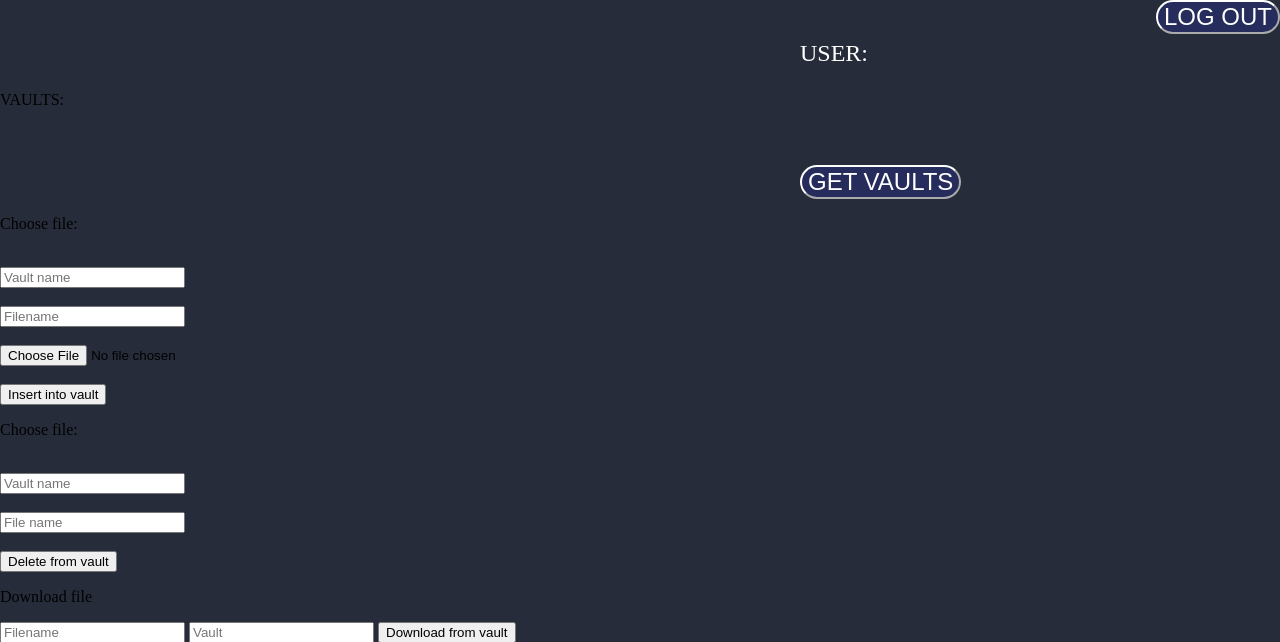
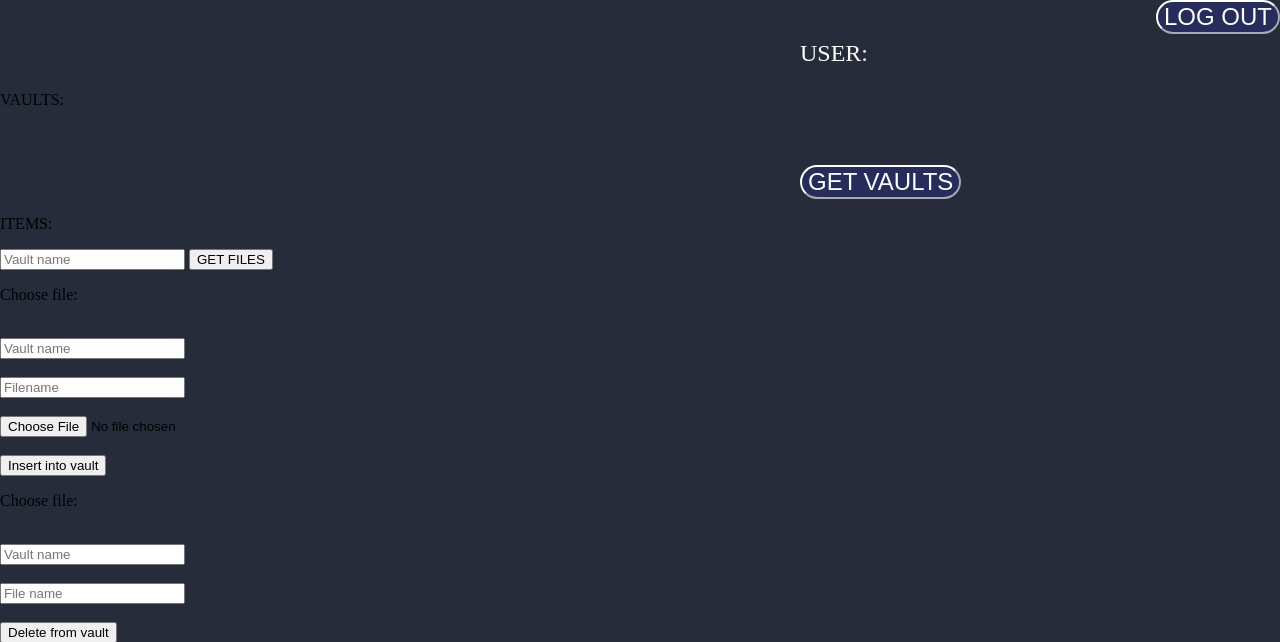
Before and after one commit to Cryp70m4n/xena, a Flask app: template src/templates/profile.html in a window 1280 px wide. Shown: the top 642 px of the page. Run offline with Flask 2, Linux system fonts and the light colour scheme; the template is opened without the code that fills it, so the values that code supplies are empty; parts of the project's set-up code (start-up, migrations or seed data) failed here and were passed over.

Commit message:
Added read vault to frontend

```diff
--- a/src/api.py
+++ b/src/api.py
@@ -462,6 +462,29 @@ def get_vaults():
     success_response = json.dumps(success_response_data)
     return success_response
 
+@app.route('/list_files', methods=['POST'])
+def list_files():
+    fail_response_data = {"response_status": "You are not allowed to do that!", "response_code": 1}
+    fail_response = json.dumps(fail_response_data)
+    session = session_check(request)
+    if session != True:
+        return fail_response
+    data = request.json
+    data = jsonify(data)
+    data = data.json
+    if "user" not in data or "session" not in data or "target_vault" not in data:
+        missing_response_data = {"response_status": "You are missing some data!", "response_code": 2}
+        missing_response = json.dumps(missing_response_data)
+        return missing_response
+    session_string = data["session"].replace('"', '')
+    sess = str(session_string)
+    user = data["user"]
+    user = user.replace('"', '')
+    items = functions.read_vault(user, sess, data["target_vault"])
+    success_response_data = {"files": items, "response_status": "Success!", "response_code": 0}
+    success_response = json.dumps(success_response_data)
+    return success_response
+
 @app.route('/read_vault', methods=['POST'])
 def read_vault():
     fail_response_data = {"response_status": "You are not allowed to do that!", "response_code": 1}
--- a/src/functions.py
+++ b/src/functions.py
@@ -282,6 +282,11 @@ class admin_functions():
             self.auth.throw_error(2, "Vault you are looking for doesn't exist!")
         vault_path = f"vaults/{caller_usr}/{target_vault}/*"
         files = glob.glob(vault_path)
+        i = 0
+        while i < len(files):
+            tmp = files[i].split("/")
+            files[i] = tmp[len(tmp)-1]
+            i+=1
         return files
 
     def insert_into_vault(self, caller_usr=None, caller_session=None, target_vault=None, file_data_b64=None, filename=None):
--- a/src/static/js/profile.js
+++ b/src/static/js/profile.js
@@ -57,6 +57,40 @@ function get_vaults() {
 		if(response_obj.vaults) {
             let vaults = response_obj.vaults;
             let vaults_element = document.getElementById("vaults");
+            vaults_element.textContent += vaults;
+            vaults_element.textContent += " ";
+			vaults_element.style.color = "white";
+            return "Success!"
+		}
+		return "Failure!";
+	}
+
+	xhr.send(JSON.stringify(data));
+}
+
+function list_files() {
+	let t_vault = document.getElementById("tvaul").value;
+	let method = "POST"
+    let action = "/list_files"
+	let xhr = new XMLHttpRequest();
+	xhr.open(method, action, true);
+	xhr.setRequestHeader('Content-Type', 'application/json; charset=UTF-8');
+	let data = {
+		"user": usr,
+		"session": session,
+		"target_vault": t_vault
+	};
+	xhr.onload = function() {
+		let response = null;
+		if (xhr.status >= 200 && xhr.status < 300) {
+			response = xhr.responseText;
+		}
+		if(isJsonObject(response) != true)
+			return "Failure!"
+		let response_obj = JSON.parse(response);
+		if(response_obj.files) {
+            let vaults = response_obj.files;
+            let vaults_element = document.getElementById("items");
             vaults_element.textContent += vaults;
             vaults_element.textContent += " ";
 			vaults_element.style.color = "white";
--- a/src/templates/profile.html
+++ b/src/templates/profile.html
@@ -14,6 +14,9 @@
 
 		<p class="vauls" id="vaults">VAULTS:</p>
 		<button class="get_vaults" id="get_vaults" onclick="get_vaults()">GET VAULTS</button>
+		<p class="items" id="items">ITEMS:</p>
+		<input type="text" class="tvaul" id="tvaul" placeholder="Vault name">
+		<button class="vault_list" id="vault_list" onclick="list_files()">GET FILES</button>
 		<button class="logout" onclick="logout()">LOG OUT</button>
 
         <form action="/insert_into_vault" method="POST" class="insert_into_vault" id="insert_into_vault">
```
Also changed, not shown: 2 other files.
